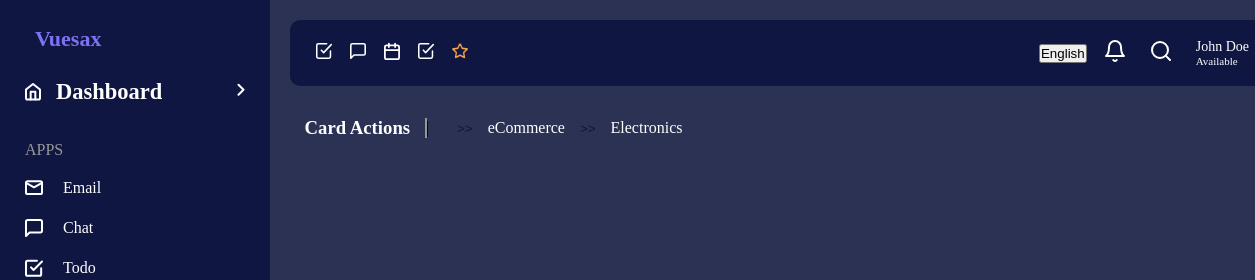
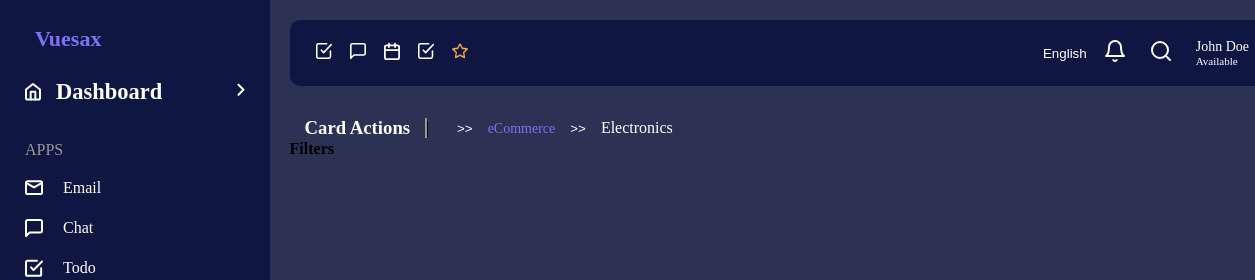
Before and after one commit to the-rustambek/vuesax-Ecommerce, a plain HTML site: page index.html in a window 1280 px wide. Shown: the top 280 px of the page, 0-1255 px from the left. Drawn offline with Linux system fonts and the light colour scheme.

Commit message:
add file

```diff
--- a/assets/fonts/style.css
+++ b/assets/fonts/style.css
@@ -206,6 +206,7 @@ color: #FFFFFF;
     border: none;
 margin:0px 15px;
     color: white;
+    text-decoration: none;
 }
 .content button{
 
@@ -218,3 +219,19 @@ margin:0px 15px;
     border: 1px solid #979797;
     width: 2px;
 }
+
+.content button{
+    color: white;
+}
+.content-link--active{
+    font-style: normal;
+font-weight: normal;
+font-size: 14px;
+line-height: 17px;
+color: #7E72F2;
+}
+.navbar-link{
+    background-color: #0F1642;
+    border: none;
+    color: white;
+}
--- a/index.html
+++ b/index.html
@@ -490,29 +490,39 @@
 
             <div class="content">
                 <div class="content-blok">
-                <a class="content-link ">
+                <a href="#" class="content-link ">
 
                <h3>
                 Card Actions</h3>
             </a>
             <span>|</span>
-               <a class="content-link">
+               <a href="#" class="content-link">
 
                <img class="content-icon" src="./assets/img/home (2).svg" alt="">
             </a>
                <button>>></button>
-               <a class="content-link">
+               <a href="#" class="content-link content-link--active">
                    eCommerce
                </a>
                <button>>></button>
-               <a class="content-link">
+               <a href="#" class="content-link">
                 Electronics
                </a>
             </div>
             <div class="content-settings">
+                <button>
                 <img src="./assets/img/settings (1).svg" alt="">
+            </button>
+            </div>
+            </div>
+            <div class="blok">
+                <h4 class="blok-title">
+                    Filters
+                </h4>
+                <div class="blok-about">
 
-            </div>
+                    <div class="blok-list"></div>
+                </div>
             </div>
         </main>
     </div>
```
Also changed, not shown: assets/img/Oval (4).svg (added).
